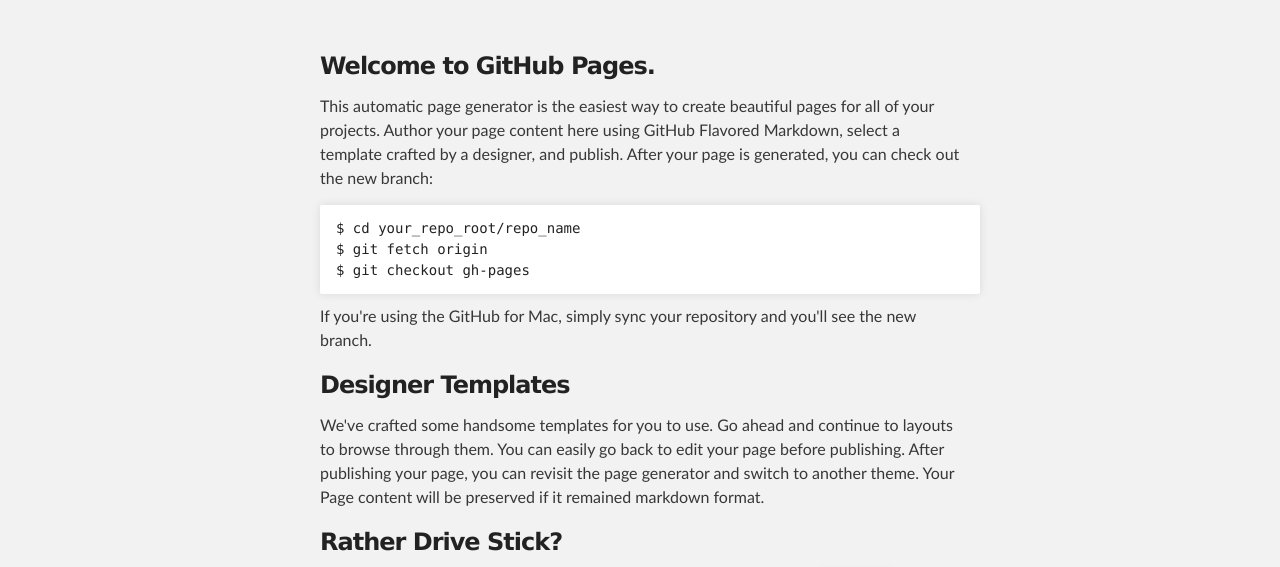
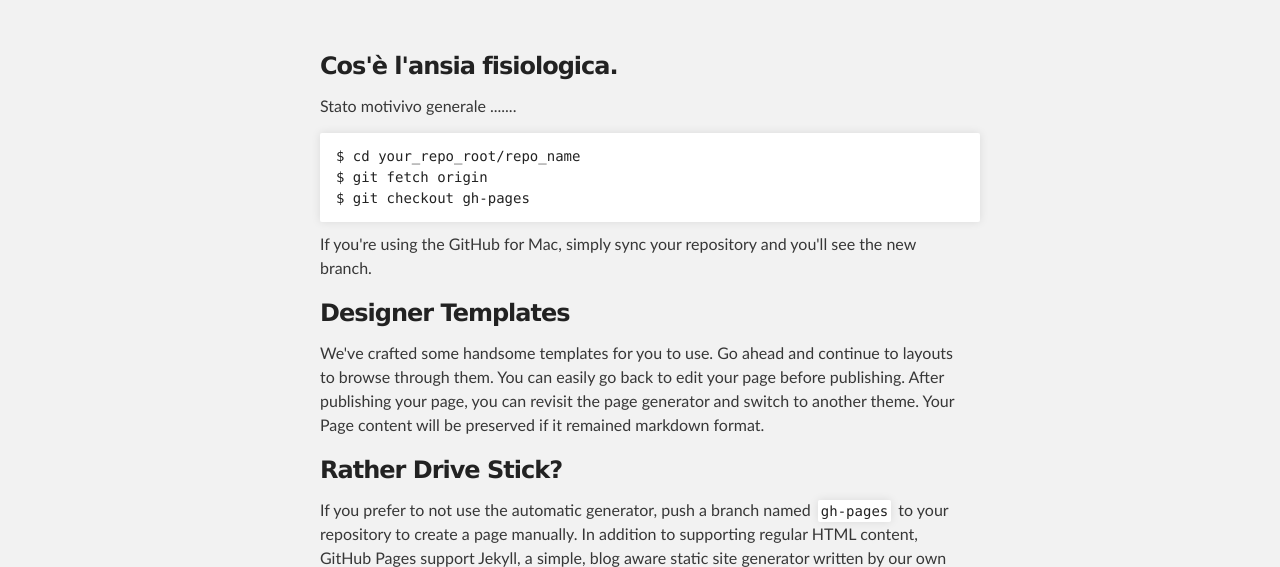
Before and after one commit to centromediazionefamiliare/centromediazionefamiliare.github.io, a plain HTML site: page index.html in a window 1280 px wide. Shown: the part 239-806 px from the top of the page. Drawn offline with Linux system fonts and the light colour scheme.

Commit message:
Update index.html

```diff
--- a/index.html
+++ b/index.html
@@ -28,9 +28,12 @@
     <div id="main_content_wrap" class="outer">
       <section id="main_content" class="inner">
         <h3>
-<a id="welcome-to-github-pages" class="anchor" href="#welcome-to-github-pages" aria-hidden="true"><span class="octicon octicon-link"></span></a>Welcome to GitHub Pages.</h3>
+<a id="welcome-to-github-pages" class="anchor" href="#welcome-to-github-pages" aria-hidden="true"><span class="octicon octicon-link"></span></a>Cos'è l'ansia fisiologica.</h3>
 
-<p>This automatic page generator is the easiest way to create beautiful pages for all of your projects. Author your page content here using GitHub Flavored Markdown, select a template crafted by a designer, and publish. After your page is generated, you can check out the new branch:</p>
+<p>
+
+  Stato motivivo generale .......
+</p>
 
 <pre><code>$ cd your_repo_root/repo_name
 $ git fetch origin
```
